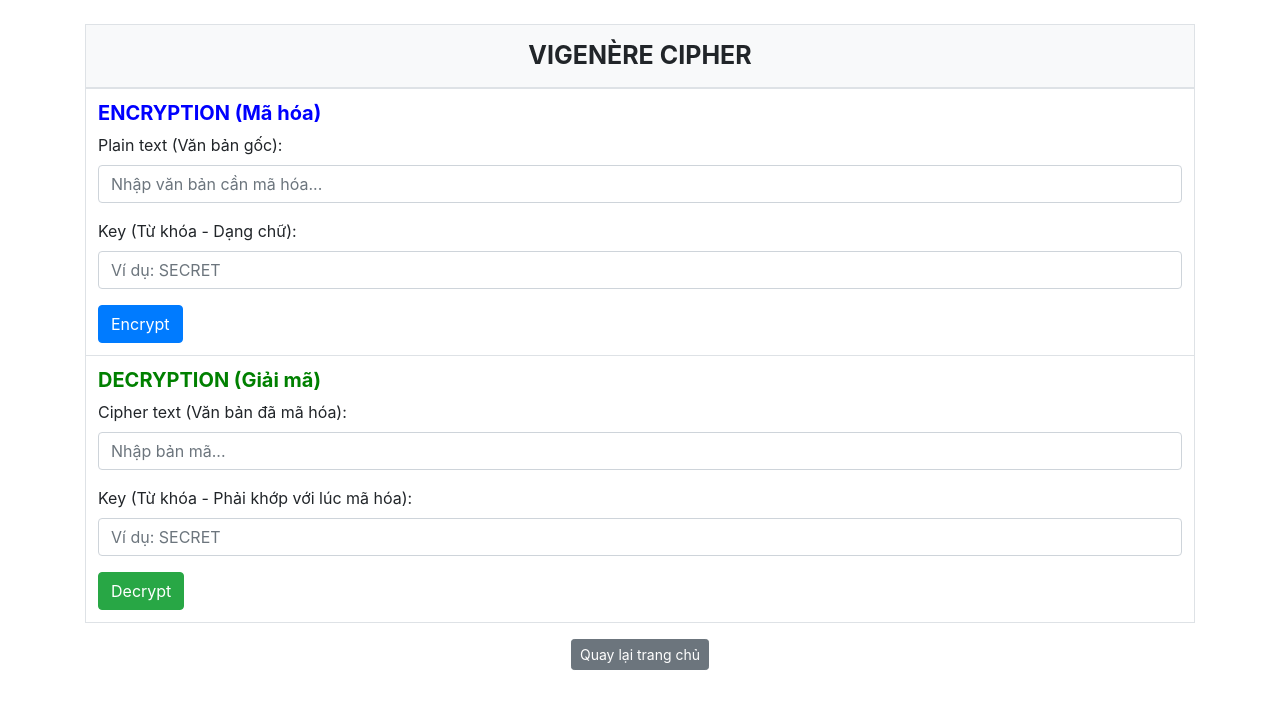
After one commit to Fuokkk/nguyenhuuphuoc_1772, a Flask app: page /vigenere in a window 1280 px wide. The commit adds this page. Shown: the top 709 px of the page. Run offline with Flask 3, Linux system fonts and the light colour scheme.

Commit message:
[add]web

```diff
--- a/lab02/app.py
+++ b/lab02/app.py
@@ -1,34 +1,108 @@
-from flask import Flask, render_template, request, json
+from flask import Flask, render_template, request
 from cipher.caesar import CaesarCipher
+from cipher.vigenere import VigenereCipher
+from cipher.railfence import RailFenceCipher
+from cipher.playfair import PlayFairCipher
+from cipher.transposition import TranspositionCipher
 
 app = Flask(__name__)
 
-#router routes for home page
+# --- TRANG CHỦ ---
 @app.route("/")
 def home():
     return render_template('index.html')
 
-#router routes for caesar cypher
+# Đường dẫn /caesar khớp với href trong index.html
 @app.route("/caesar")
 def caesar():
     return render_template('caesar.html')
 
 @app.route("/encrypt", methods=['POST'])
 def caesar_encrypt():
-    text = request.form['inputPlainText']
-    key = int(request.form['inputKeyPlain'])
+    text = request.form.get('inputPlainText', '')
+    key = int(request.form.get('inputKeyPlain', 0))
     Caesar = CaesarCipher()
     encrypted_text = Caesar.encrypt_text(text, key)
-    return f"text: {text}<br/>key: {key}<br/>encrypted text: {encrypted_text}"
+    # Trả về trang caesar.html kèm kết quả mã hóa
+    return render_template('caesar.html', res_en=encrypted_text, old_txt_en=text, old_key_en=key)
 
 @app.route("/decrypt", methods=['POST'])
 def caesar_decrypt():
-    text = request.form['inputCipherText']
-    key = int(request.form['inputKeyCipher'])
+    text = request.form.get('inputCipherText', '')
+    key = int(request.form.get('inputKeyCipher', 0))
     Caesar = CaesarCipher()
     decrypted_text = Caesar.decrypt_text(text, key)
-    return f"text: {text}<br/>key: {key}<br/>decrypted text: {decrypted_text}"
+    # Trả về trang caesar.html kèm kết quả giải mã
+    return render_template('caesar.html', res_de=decrypted_text, old_txt_de=text, old_key_de=key)
 
-#main function
+# --- 2. VIGENERE CIPHER ---
+@app.route("/vigenere")
+def vigenere():
+    return render_template('vigenere.html')
+
+@app.route("/vigenere_encrypt", methods=['POST'])
+def vigenere_encrypt_route():
+    text = request.form.get('inputPlainText', '')
+    key = request.form.get('inputKeyPlain', '')
+    vigenere_obj = VigenereCipher()
+    # Gọi hàm vigenere_encrypt từ class của bạn
+    encrypted_text = vigenere_obj.vigenere_encrypt(text, key)
+    return render_template('vigenere.html',
+                           res_en=encrypted_text,
+                           old_txt_en=text,
+                           old_key_en=key)
+
+@app.route("/vigenere_decrypt", methods=['POST'])
+def vigenere_decrypt_route():
+    text = request.form.get('inputCipherText', '')
+    key = request.form.get('inputKeyCipher', '')
+    vigenere_obj = VigenereCipher()
+    # Gọi hàm vigenere_decrypt từ class của bạn
+    decrypted_text = vigenere_obj.vigenere_decrypt(text, key)
+    return render_template('vigenere.html',
+                           res_de=decrypted_text,
+                           old_txt_de=text,
+                           old_key_de=key)
+
+# --- 3. RAIL FENCE CIPHER ---
+@app.route("/railfence")
+def railfence():
+    return render_template('railfence.html')
+
+@app.route("/railfence_encrypt", methods=['POST'])
+def railfence_encrypt():
+    text = request.form.get('inputPlainText', '')
+    key = int(request.form.get('inputKeyPlain', 2))
+    railfence_obj = RailFenceCipher()
+    res = railfence_obj.encrypt(text, key)
+    return render_template('railfence.html', res_en=res, old_txt_en=text, old_key_en=key)
+
+# --- 4. PLAYFAIR CIPHER ---
+@app.route("/playfair")
+def playfair():
+    return render_template('playfair.html')
+
+@app.route("/playfair_encrypt", methods=['POST'])
+def playfair_encrypt():
+    text = request.form.get('inputPlainText', '')
+    key = request.form.get('inputKeyPlain', '')
+    playfair_obj = PlayFairCipher()
+    res = playfair_obj.encrypt(text, key)
+    return render_template('playfair.html', res_en=res, old_txt_en=text, old_key_en=key)
+
+# --- 5. TRANSPOSITION CIPHER ---
+@app.route("/transposition")
+def transposition():
+    return render_template('transposition.html')
+
+@app.route("/trans_encrypt", methods=['POST'])
+def trans_encrypt():
+    text = request.form.get('inputPlainText', '')
+    key = request.form.get('inputKeyPlain', '')
+    trans_obj = TranspositionCipher()
+    res = trans_obj.encrypt(text, key)
+    return render_template('transposition.html', res_en=res, old_txt_en=text, old_key_en=key)
+
+# Chạy Server
 if __name__ == "__main__":
     app.run(host="0.0.0.0", port=5050, debug=True)
--- /dev/null
+++ b/lab02/templates/vigenere.html
@@ -0,0 +1,70 @@
+<!DOCTYPE html>
+<html lang="en">
+<head>
+    <meta charset="UTF-8">
+    <title>Vigenère Cipher</title>
+    <link href="https://cdn.jsdelivr.net/npm/bootstrap@4.6.2/dist/css/bootstrap.min.css" rel="stylesheet"/>
+</head>
+<body>
+    <div class="container mt-4">
+        <table class="table border">
+            <thead>
+                <tr>
+                    <th class="text-center" style="font-size: 25px; background-color: #f8f9fa;">VIGENÈRE CIPHER</th>
+                </tr>
+            </thead>
+            <tbody>
+                <tr>
+                    <td>
+                        <h5 class="font-weight-bold" style="color: blue;">ENCRYPTION (Mã hóa)</h5>
+                        <form method="POST" action="/vigenere_encrypt">
+                            <div class="form-group">
+                                <label>Plain text (Văn bản gốc):</label>
+                                <input type="text" class="form-control" name="inputPlainText" value="{{old_txt_en}}" placeholder="Nhập văn bản cần mã hóa..." required>
+                            </div>
+                            <div class="form-group">
+                                <label>Key (Từ khóa - Dạng chữ):</label>
+                                <input type="text" class="form-control" name="inputKeyPlain" value="{{old_key_en}}" placeholder="Ví dụ: SECRET" required>
+                            </div>
+                            <button type="submit" class="btn btn-primary">Encrypt</button>
+                        </form>
+
+                        {% if res_en %}
+                        <div class="alert alert-info mt-3">
+                            <strong>Kết quả mã hóa:</strong> <code style="font-size: 1.2rem;">{{ res_en }}</code>
+                        </div>
+                        {% endif %}
+                    </td>
+                </tr>
+
+                <tr>
+                    <td>
+                        <h5 class="font-weight-bold" style="color: green;">DECRYPTION (Giải mã)</h5>
+                        <form method="POST" action="/vigenere_decrypt">
+                            <div class="form-group">
+                                <label>Cipher text (Văn bản đã mã hóa):</label>
+                                <input type="text" class="form-control" name="inputCipherText" value="{{old_txt_de}}" placeholder="Nhập bản mã..." required>
+                            </div>
+                            <div class="form-group">
+                                <label>Key (Từ khóa - Phải khớp với lúc mã hóa):</label>
+                                <input type="text" class="form-control" name="inputKeyCipher" value="{{old_key_de}}" placeholder="Ví dụ: SECRET" required>
+                            </div>
+                            <button type="submit" class="btn btn-success">Decrypt</button>
+                        </form>
+
+                        {% if res_de %}
+                        <div class="alert alert-success mt-3">
+                            <strong>Kết quả giải mã:</strong> <code style="font-size: 1.2rem;">{{ res_de }}</code>
+                        </div>
+                        {% endif %}
+                    </td>
+                </tr>
+            </tbody>
+        </table>
+
+        <div class="text-center mt-3 mb-5">
+            <a href="/" class="btn btn-secondary btn-sm">Quay lại trang chủ</a>
+        </div>
+    </div>
+</body>
+</html>
```
Also changed, not shown: lab02/templates/caesar.html (+36 -17 lines), lab02/templates/index.html (+49 -8 lines), lab02/templates/playfair.html (added, +37 -0 lines), lab02/templates/railfence.html (added, +37 -0 lines), lab02/templates/transposition.html (added, +37 -0 lines).
